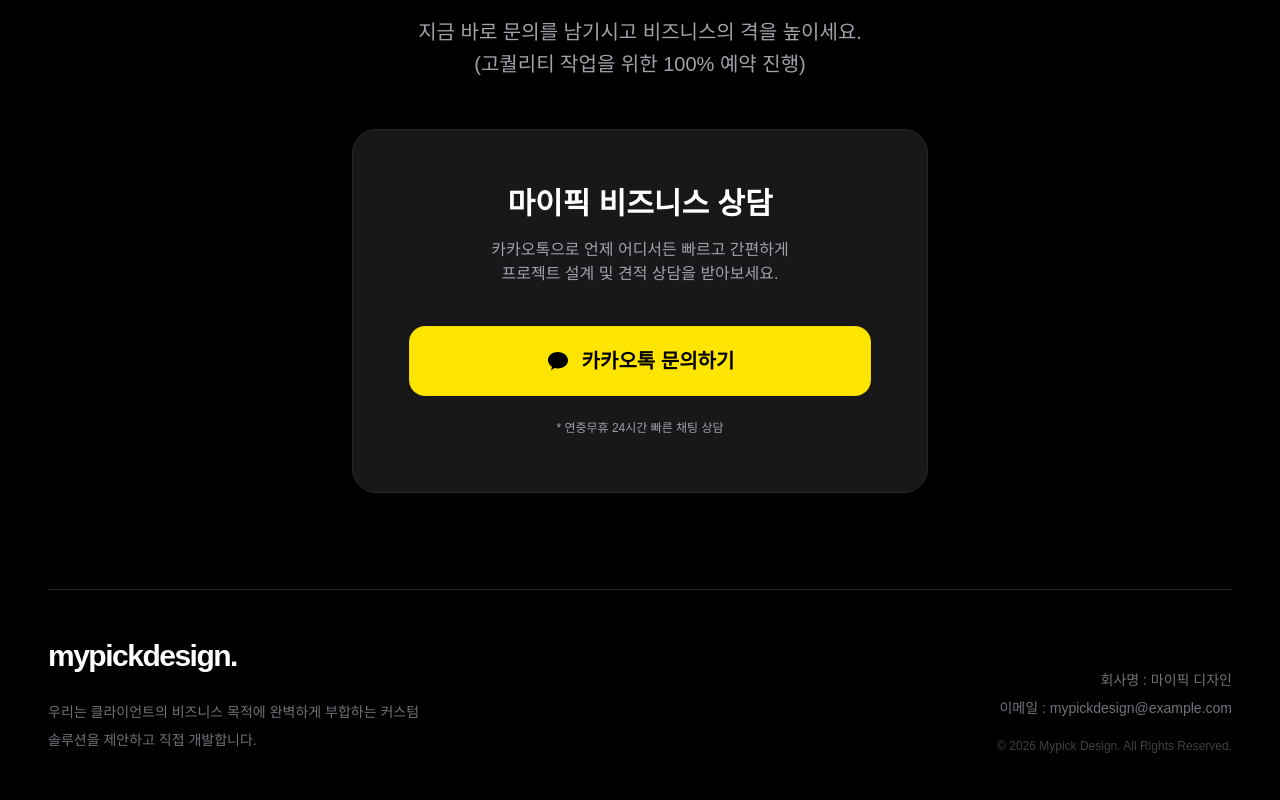
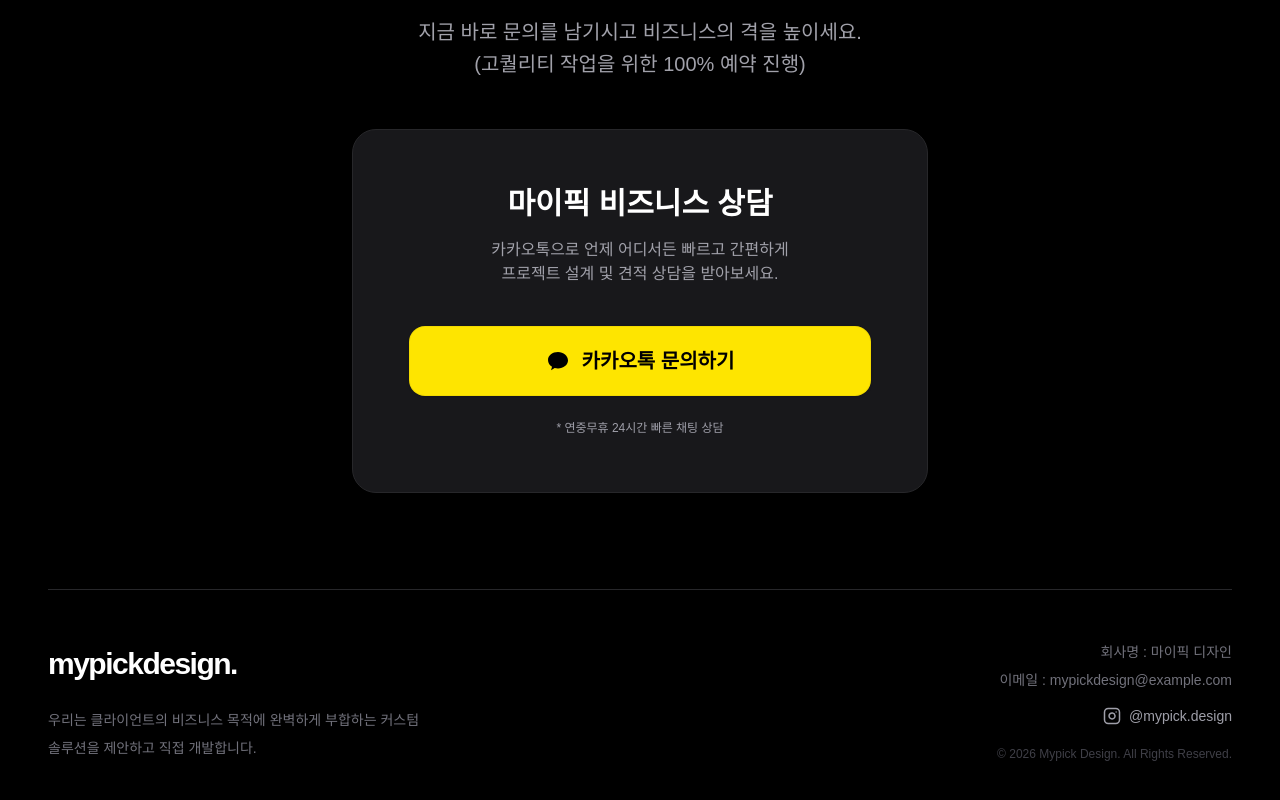
Before and after one commit to Syndicate89/mypick-design-portfolio, a Next.js app in the folder mypick-portfolio/: page / in a window 1280 px wide. Shown: the part 5746-6546 px from the top of the page. Built offline with nearby package versions, Linux system fonts and the light colour scheme.

Commit message:
feat: Add Instagram link to footer

```diff
--- a/mypick-portfolio/src/components/Footer.tsx
+++ b/mypick-portfolio/src/components/Footer.tsx
@@ -59,6 +59,19 @@
                     <div className="text-sm text-zinc-500 md:text-right leading-loose flex flex-col items-start md:items-end">
                         <p>회사명 : 마이픽 디자인</p>
                         <p>이메일 : mypickdesign@example.com</p>
+                        <a
+                            href="https://www.instagram.com/mypick.design/"
+                            target="_blank"
+                            rel="noopener noreferrer"
+                            className="text-zinc-400 hover:text-primary transition-colors flex items-center gap-2 mt-2 font-medium"
+                        >
+                            <svg width="18" height="18" viewBox="0 0 24 24" fill="none" stroke="currentColor" strokeWidth="2" strokeLinecap="round" strokeLinejoin="round">
+                                <rect x="2" y="2" width="20" height="20" rx="5" ry="5"></rect>
+                                <path d="M16 11.37A4 4 0 1 1 12.63 8 4 4 0 0 1 16 11.37z"></path>
+                                <line x1="17.5" y1="6.5" x2="17.51" y2="6.5"></line>
+                            </svg>
+                            @mypick.design
+                        </a>
                         <p className="mt-4 text-xs text-zinc-700">
                             © {new Date().getFullYear()} Mypick Design. All Rights Reserved.
                         </p>
```
